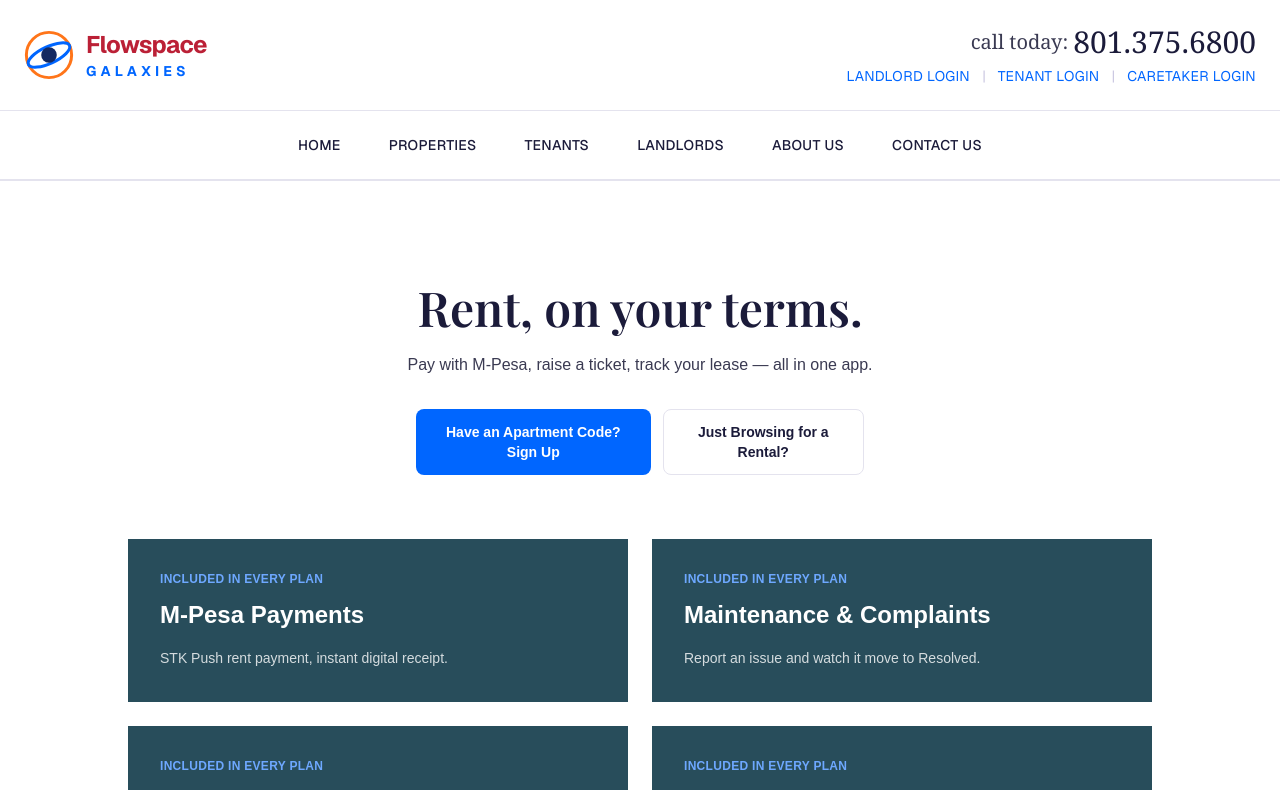
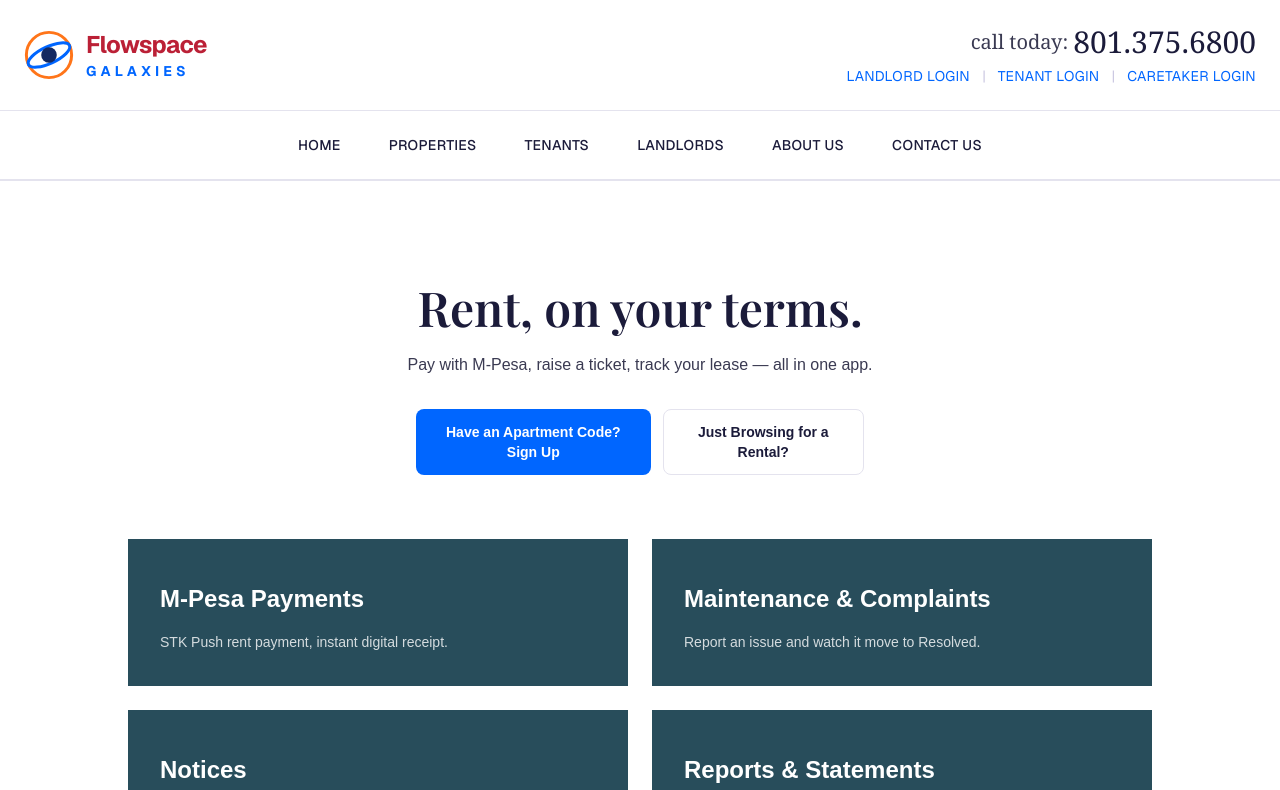
Before and after one commit to Code-Assassin-Fred/Flowspace-Website, a Next.js app: page /tenants in a window 1280 px wide. Shown: the top 790 px of the page. Built offline with nearby package versions, Linux system fonts and the light colour scheme.

Commit message:
Remove unnecessary text from tenant card

```diff
--- a/components/Tenants/Tenants.tsx
+++ b/components/Tenants/Tenants.tsx
@@ -94,9 +94,6 @@ export default function Tenant() {
                 <div className="mx-auto grid max-w-5xl grid-cols-1 gap-6 sm:grid-cols-2">
                     {FEATURES.map((feature) => (
                         <div key={feature.title} className="flex flex-col p-8" style={{ background: CARD_BLUE }}>
-                            <span className="text-xs font-semibold uppercase tracking-wide" style={{ color: "#6ea8ff" }}>
-                                Included in every plan
-                            </span>
                             <h3 className="mt-3 text-2xl font-bold text-white">{feature.title}</h3>
                             <p className="mt-4 text-sm leading-relaxed text-white/80">
                                 {feature.description}
```
